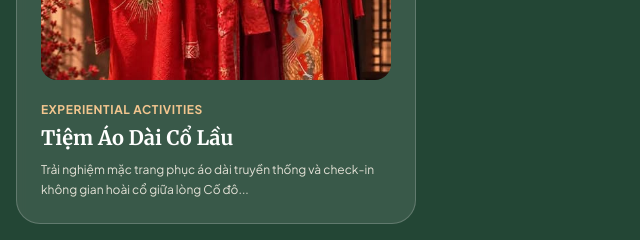
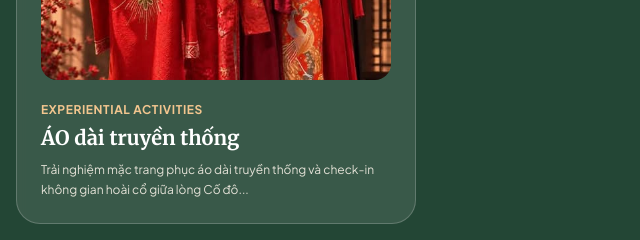
Before and after one commit to huelocal/huelocal, a plain HTML site: page index.html in a window 1280 px wide. Shown: the part 3900-4140 px from the top of the page, 0-640 px from the left. Drawn offline with nearby package versions, Linux system fonts and the light colour scheme.

Commit message:
Update index.html

```diff
--- a/index.html
+++ b/index.html
@@ -375,7 +375,7 @@
                 <div class="explore-card experience bg-white/10 border border-white/20 rounded-3xl p-6 hover:border-[#F3C68F] transition cursor-pointer group" onclick="openPlaceDetail('Tiệm Áo Dài Cổ Lầu', 'Không gian cho thuê và trải nghiệm áo dài truyền thống, lưu giữ những khung hình hoài niệm đậm chất Cố đô.', 'TP. Huế')">
                     <div class="h-48 rounded-2xl bg-cover bg-center mb-4 group-hover:scale-[1.02] transition-transform duration-300" style="background-image: url('tiemaodaicolau.jpg');"></div>
                     <span class="text-xs text-[#F3C68F] font-bold uppercase tracking-wider">Experiential Activities</span>
-                    <h3 id="place-13-title" class="text-xl font-bold mt-1 text-white group-hover:text-[#F3C68F] transition">Tiệm Áo Dài Cổ Lầu</h3>
+                    <h3 id="place-13-title" class="text-xl font-bold mt-1 text-white group-hover:text-[#F3C68F] transition">ÁO dài truyền thống</h3>
                     <p id="place-13-desc" class="text-xs text-cream/90 mt-2 leading-relaxed">Trải nghiệm mặc trang phục áo dài truyền thống và check-in không gian hoài cổ giữa lòng Cố đô...</p>
                 </div>
 
@@ -814,7 +814,7 @@
                 place10Desc: "Nơi lưu giữ nghệ thuật làm hoa thủ công truyền thống bên dòng sông Truồi và phá Tam Giang...",
                 place11Title: "Cổ Lầu",
                 place11Desc: "Điểm dừng chân thư giãn tuyệt vời với kiến trúc cổ kính và không gian yên bình đậm chất Cố đô...",
-                place13Title: "Tiệm Áo Dài Cổ Lầu",
+                place13Title: "Áo dài truyền thống",
                 place13Desc: "Trải nghiệm mặc trang phục áo dài truyền thống và check-in không gian hoài cổ giữa lòng Cố đô...",
                 place12Title: "Hồ Thủy Tiên",
                 place12Desc: "Khu công viên nước ma mị nằm ẩn mình giữa rừng thông Thiên An, thu hút đông đảo du khách tò mò...",
@@ -938,7 +938,7 @@
                 place10Desc: "A traditional paper flower crafting village over 300 years old, famous for its vibrant colored blossoms...",
                 place11Title: "Co Lau Cafe",
                 place11Desc: "A wonderful relaxing stop with ancient architecture and peaceful old-capital ambiance...",
-                place13Title: "Co Lau Ao Dai Shop",
+                place13Title: "traditional ao dai",
                 place13Desc: "A traditional ao dai rental space capturing nostalgic, authentic ancient capital portraits...",
                 place12Title: "Thuy Tien Lake",
                 place12Desc: "An eerie abandoned water park hidden within the Thien An pine hills, a famous check-in spot for explorers...",
```
